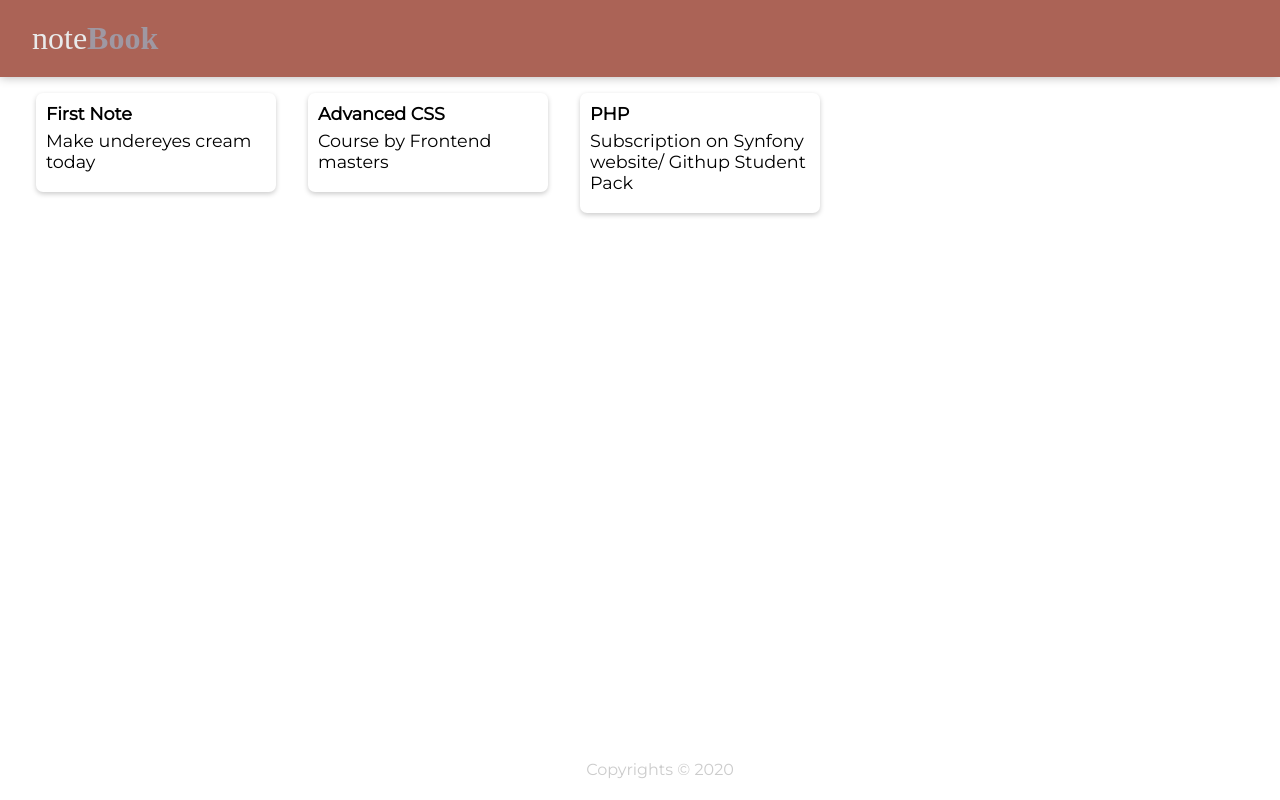
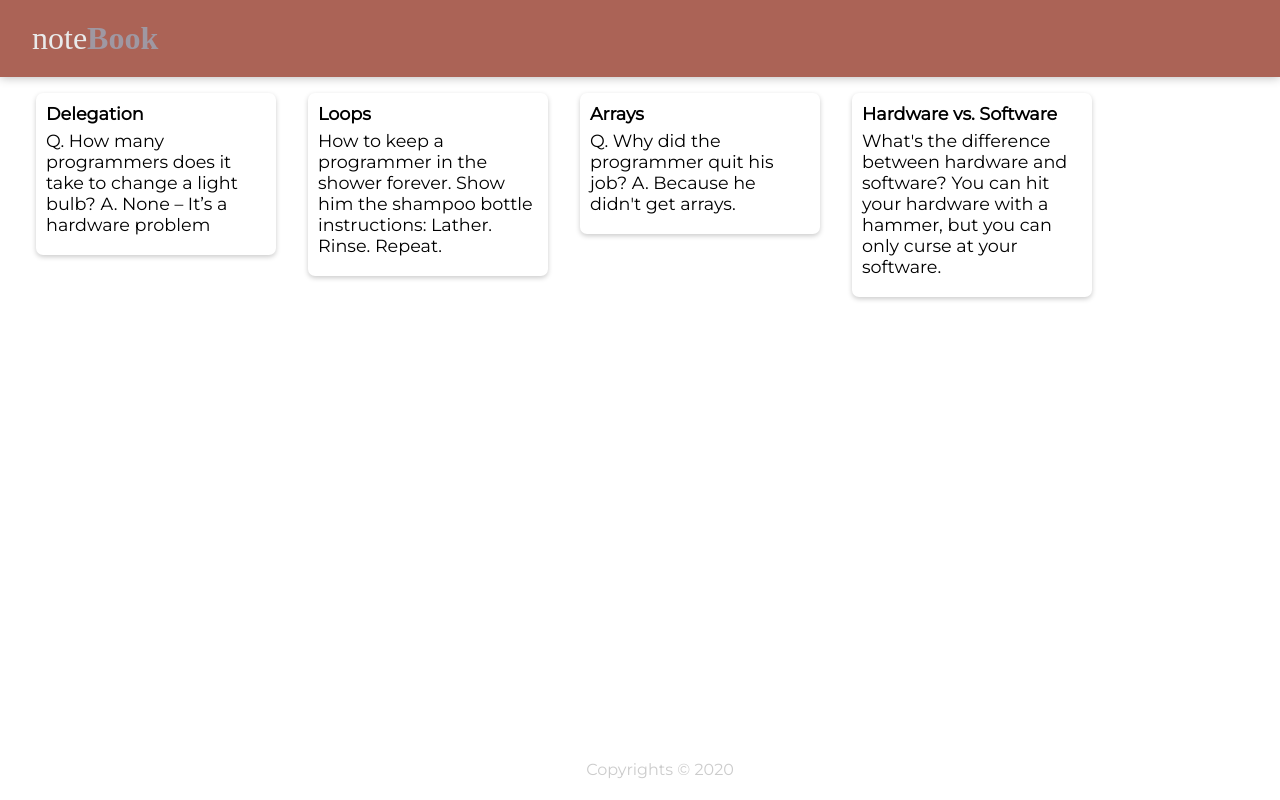
Before and after one commit to crissesoto/keeper, a React (Create React App) app: page / in a window 1280 px wide. Built offline with nearby package versions, Linux system fonts and the light colour scheme; a web font is replaced by a local one.

Commit message:
added dinamic card content

```diff
--- a/src/components/App.jsx
+++ b/src/components/App.jsx
@@ -1,15 +1,18 @@
 import React from 'react';
 import Header from './Header.jsx';
+import Card from './Card.jsx';
 import Footer from './Footer.jsx';
-import Note from './Note.jsx';
 
-function App() {
+function App({notes}) {
+  console.log(notes)
   return (
     <div>
       <Header/>
-      <Note title="First Note" content="Make undereyes cream today"/>
-      <Note title="Advanced CSS" content="Course by Frontend masters"/>
-      <Note title="PHP" content="Subscription on Synfony website/ Githup Student Pack"/>
+      {
+        notes.map(note =>{
+          return <Card key={note.key} title={note.title} content={note.content} />
+        })
+      }
       <Footer/>
     </div>
   );
--- a/src/components/Note.jsx
+++ b/src/components/Card.jsx
@@ -1,6 +1,6 @@
 import React from 'react';
 
-function Note({title, content}) {
+function Card({title, content}) {
   return (
     <div className="note">
       <h1 className="node-title">{title}</h1>
@@ -9,4 +9,4 @@
   );
 }
 
-export default Note;
+export default Card;
--- a/src/index.js
+++ b/src/index.js
@@ -1,5 +1,6 @@
 import React from 'react';
 import ReactDOM from 'react-dom';
 import App from './components/App.jsx';
+import notes from './notes';
 
-ReactDOM.render(<App />, document.getElementById('root'));
+ReactDOM.render(<App notes={notes}/>, document.getElementById('root'));
--- /dev/null
+++ b/src/notes.js
@@ -0,0 +1,29 @@
+const notes = [
+    {
+      key: 1,
+      title: "Delegation",
+      content:
+        "Q. How many programmers does it take to change a light bulb? A. None – It’s a hardware problem"
+    },
+    {
+      key: 2,
+      title: "Loops",
+      content:
+        "How to keep a programmer in the shower forever. Show him the shampoo bottle instructions: Lather. Rinse. Repeat."
+    },
+    {
+      key: 3,
+      title: "Arrays",
+      content:
+        "Q. Why did the programmer quit his job? A. Because he didn't get arrays."
+    },
+    {
+      key: 4,
+      title: "Hardware vs. Software",
+      content:
+        "What's the difference between hardware and software? You can hit your hardware with a hammer, but you can only curse at your software."
+    }
+  ];
+
+
+  export default notes;
```
